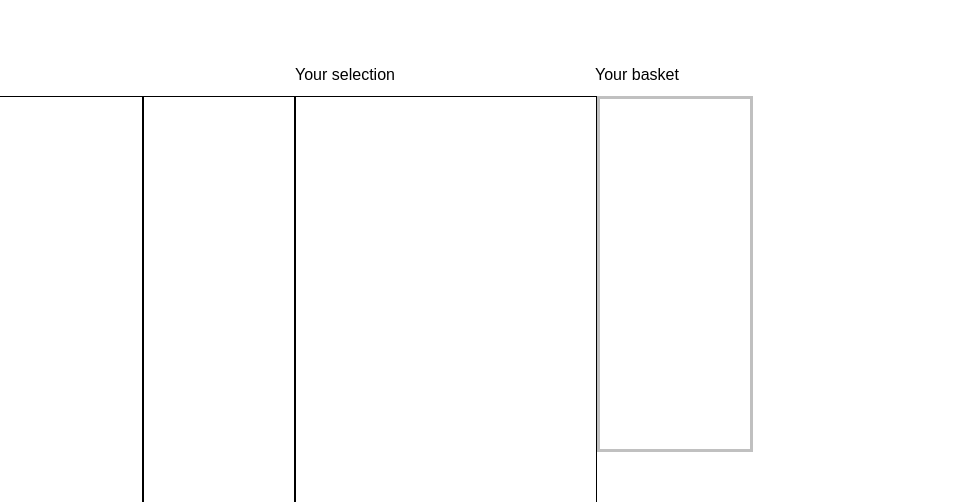
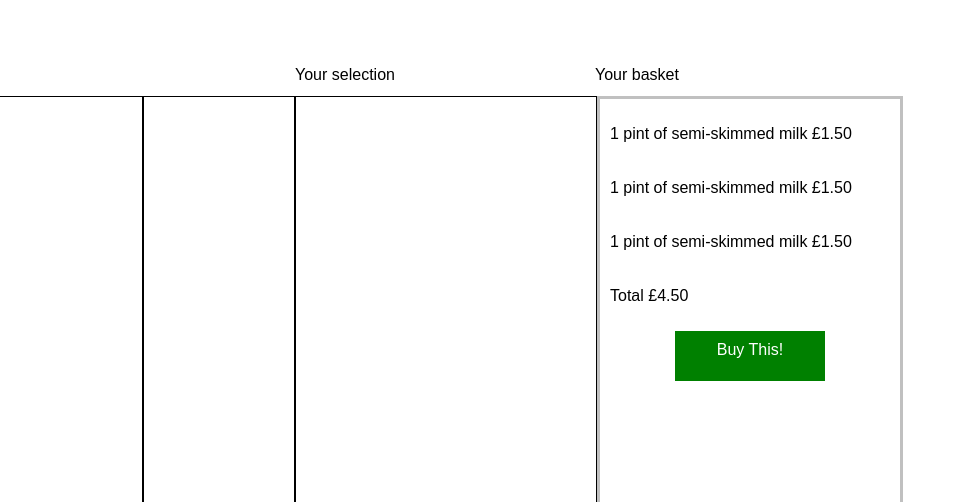
Before and after one commit to junkafarian/super-granny-geek, a plain HTML site: page index.html in a window 1280 px wide. Shown: the top 502 px of the page, 311-1280 px from the left. Drawn offline with Linux system fonts and the light colour scheme; no server answers.

Commit message:
checkpoint3

```diff
--- a/index.html
+++ b/index.html
@@ -26,6 +26,12 @@
 <div class="second" id="second"></div>
 <div class="third" id="third"></div>
 <div class="images" id="images"></div>
-<div class="basket" id="basket"></div>
+<div class="basket" id="basket">
+	<p>1 pint of semi-skimmed milk  £1.50</p>
+	<p>1 pint of semi-skimmed milk  £1.50</p>
+	<p>1 pint of semi-skimmed milk  £1.50</p>
+	<p>Total  £4.50</p>
+	<div class = "buy">Buy This!</div>
+</div>
 </body>
 </html>
--- a/static/main.js
+++ b/static/main.js
@@ -102,14 +102,15 @@ window.oncontextmenu = function() {
 };
 
 window.onclick = function(e) {
+
     var current_col,
         item,
         column;
 
     if(context == 1) {
+        index ++;
+    } else {
         index --;
-    } else {
-        index ++;
     }
     if(index < 0) {
         index = 0;
@@ -119,6 +120,7 @@ window.onclick = function(e) {
         index = max_columns;
     }
     context = 0;
+
 
     current_col = columns[index];
     item = current_col.getSelectedItem();
--- a/static/style.css
+++ b/static/style.css
@@ -5,10 +5,12 @@ div.first {float: left; position: relative; background: #fff; border: black soli
 div.second {float: left; background: #fff; border: black solid 1px; width: 150px; height: 550px;}
 div.third {float: left; background: #fff; border: black solid 1px; width: 150px; height: 550px;}
 div.images {float: left; background: #fff; width: 300px; height: 550px; border: black solid 1px;}
-div.basket {float: left; background: #fff; width: 150px; height: 350px; border: silver solid 3px;}
+div.basket {float: left; background: #fff; width: 300px; height: 550px; border: silver solid 3px;}
 div.item {height: 40px; text-align: center; background: #fff; padding-top: 10px;}
+div.buy {height: 40px; background: green; width: 150px; text-align: center; margin-right: auto; margin-left: auto; padding-top: 10px; color: white;}
 div.top {height: 30px; width: 1280px;}
 div.which {float: left;width: 150px;}
 div.what {float: left;width: 456px;}
 div.yourselection {float: left;width:300px;}
-div.yourbasket {float: left;width:150px;}
+div.yourbasket {float: left; width:350px;}
+p {padding: 10px;}
```
